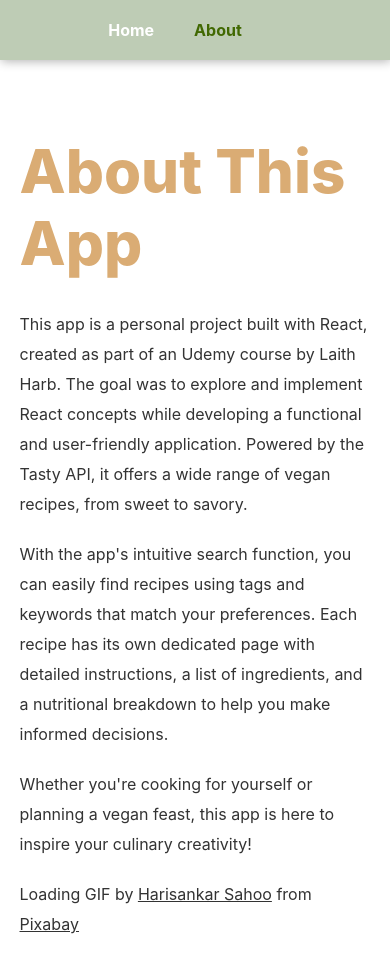
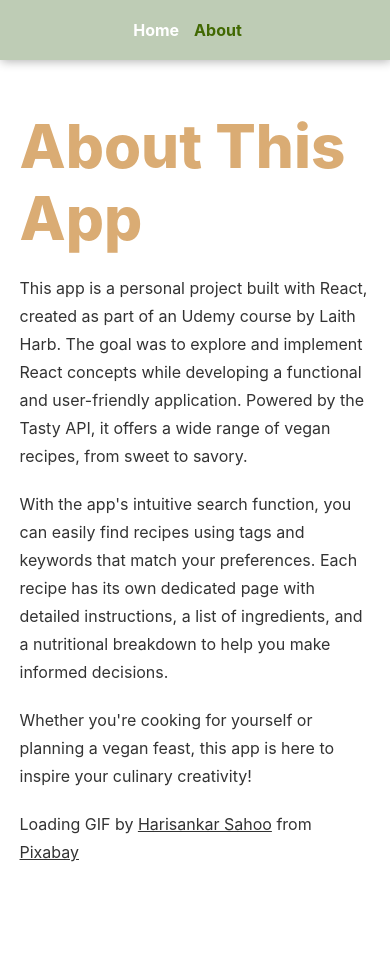
Before and after one commit to AlexaSta-hello/recipes-app, a React (Vite) app: page /about in a window 390 px wide. Shown: the top 972 px of the page. After the commit the page ends 936 px from the top, so only its background shows below. Built offline with nearby package versions, Linux system fonts and the light colour scheme.

Commit message:
Responsiv

```diff
--- a/src/App.css
+++ b/src/App.css
@@ -13,19 +13,21 @@
 }
 
 .App {
-  /* background-color: rgb(240,248,246); */
-  margin: 0 auto;
-  min-height: 100vh;
+  margin: auto;
+
 }
 
 p, a, h3, .recipe-header h1 {
   color: #333
 }
 
-.main_container {
+.main-container {
+  display: flex;
+  flex-direction: column;
+  align-items: center;
   max-width: 1350px;
-  margin: 0 auto;
-  padding: 75px 5%
+  margin: auto;
+  padding: 50px 5%
 }
 
 /* NAVIGATION */
@@ -45,7 +47,6 @@ nav ul {
 
 nav li {
   list-style: none;
-  margin-right: 25px;
 }
 
 nav a {
@@ -61,16 +62,12 @@ nav a {
 
 /* HEADER */
 
-.main_header {
-  display: flex;
-  justify-content: space-between;
-  gap: 25px;
-}
+
 
 .header-title {
   color: var(--orange1);
   font-weight: 800;
-  font-size: 60px
+  font-size: 60px;
 }
 
 .header-title span {
@@ -79,8 +76,8 @@ nav a {
 }
 
 .header-description {
-  margin-top: 30px;
-  line-height: 30px;
+  margin-top: 20px;
+  line-height: 28px;
 }
 
 .header-description p {
@@ -123,7 +120,26 @@ nav a {
   transition: 0.2s;
 }
 
+@media only screen and (min-width: 768px) {
+  .header-description {
+    margin-top: 30px;
+  }
+
+  .main-container {
+    padding: 75px 5%
+  }
+}
+
 @media only screen and (min-width: 968px) {
+
+
+  .main_header {
+    display: flex;
+    justify-content: space-between;
+    gap: 25px;
+  }
+
+
 
   .text-container {
     margin-right: 30px;
@@ -144,14 +160,17 @@ nav a {
 /* CARDS */
 
 .cards {
+  width: 100%;
+  max-width: 1350px;
   margin-top: 75px;
   display: flex;
   flex-wrap: wrap;
-  justify-content: space-between;
+  justify-content: space-around;
 }
 
 .card {
-  width: 255px;
+  width: 100%;
+  max-width: 300px;
   border-radius: 20px;
   overflow: hidden;
   background-color: white;
@@ -196,6 +215,15 @@ nav a {
 
 .time-text {
   color: var(--green3)
+}
+
+@media only screen and (min-width: 968px) {
+
+  .card {
+    max-width: 255px;
+
+  }
+
 }
 
 /* loading and error */
@@ -305,6 +333,10 @@ RECIPE PAGE
   margin-bottom: 2em;
 }
 
+.recipe-info-header h3 {
+  font-size: 16px;
+}
+
 .recipe-info-content-container {
   display: flex;
   padding: 15px 0;
@@ -346,6 +378,14 @@ RECIPE PAGE
   padding: 50px 0
 }
 
+@media only screen and (min-width: 768px) {
+
+  .recipe-info-header h3 {
+    font-size: 20px;
+  }
+
+}
+
 @media only screen and (min-width: 1100px) {
 
   .recipe-info-container {
--- a/src/App.jsx
+++ b/src/App.jsx
@@ -7,7 +7,7 @@ function App () {
   return (
     <div className="App">
       <NavBar />
-      <main className="main_container">
+      <main className="main-container">
 
         <Outlet />
 
```
